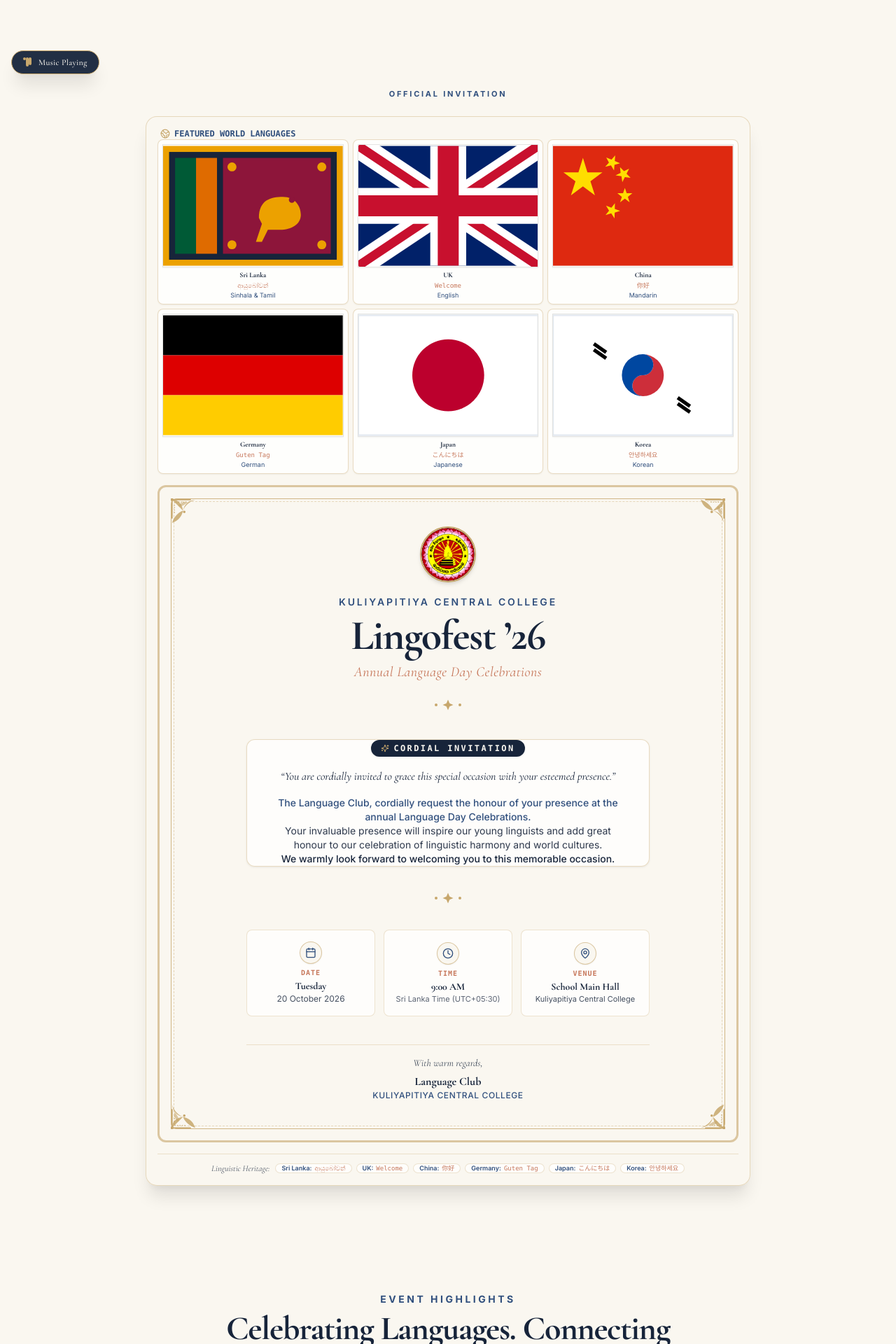
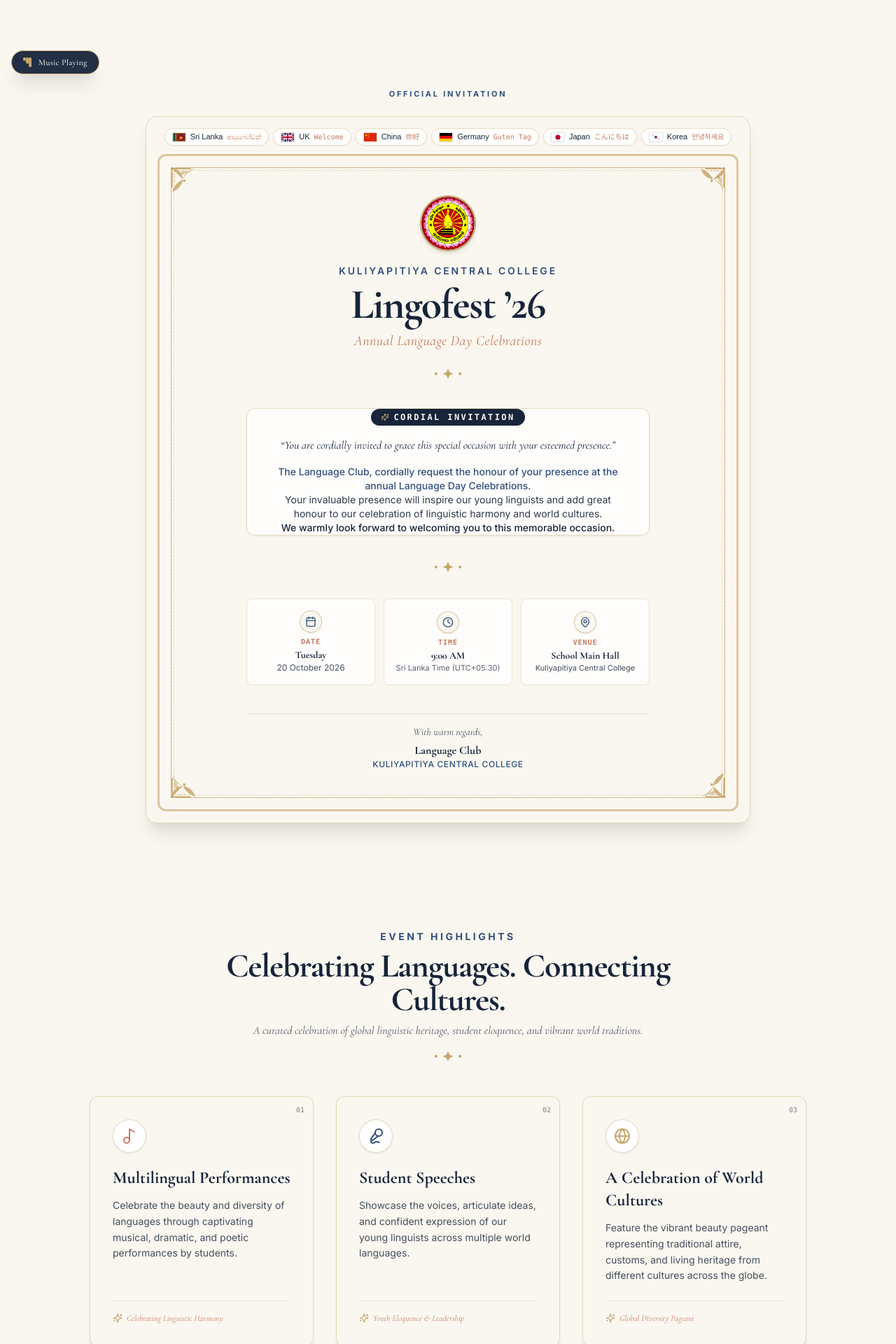
Before and after one commit to RMthisal/lingofest_cck, a React (Vite) app: page / in a window 1280 px wide. Shown: the part 678-2598 px from the top of the page at 70% size. Built offline with nearby package versions, Linux system fonts and the light colour scheme; a web font is replaced by a local one.

Commit message:
Keep flags and languages as compact small pill icons without large cards

```diff
--- a/src/components/InternationalFlagFrame.tsx
+++ b/src/components/InternationalFlagFrame.tsx
@@ -2,7 +2,6 @@ import React, { useState } from 'react';
 import { FLAGS_DATA } from '../data/eventData';
 import { FlagIcon } from './FlagIcon';
 import { FlagItem } from '../types';
-import { Globe2, Sparkles } from 'lucide-react';
 
 interface InternationalFlagFrameProps {
   children: React.ReactNode;
@@ -13,37 +12,26 @@ export const InternationalFlagFrame: React.FC<InternationalFlagFrameProps> = ({
 
   return (
     <div className="relative w-full max-w-4xl mx-auto my-4 sm:my-6 px-2 sm:px-4">
-      {/* Active Flag Floating Tooltip / Toast */}
+      {/* Active Flag Floating Tooltip */}
       {activeFlag && (
         <div
           role="status"
           aria-live="polite"
-          className="fixed bottom-6 left-1/2 -translate-x-1/2 z-50 bg-[#17243A]/95 backdrop-blur-md border border-[#C7A76C] text-[#FAF7F0] px-4 py-2.5 rounded-full shadow-2xl flex items-center gap-3 animate-fade-in text-xs sm:text-sm font-sans pointer-events-none"
+          className="fixed bottom-6 left-1/2 -translate-x-1/2 z-50 bg-[#17243A]/95 backdrop-blur-md border border-[#C7A76C] text-[#FAF7F0] px-4 py-2 rounded-full shadow-2xl flex items-center gap-2.5 animate-fade-in text-xs sm:text-sm font-sans pointer-events-none"
         >
-          <FlagIcon countryCode={activeFlag.code} className="w-6 h-4 rounded-xs shadow-xs" />
+          <FlagIcon countryCode={activeFlag.code} className="w-5 h-3.5 rounded-xs shadow-xs" />
           <span className="font-semibold text-[#C7A76C]">{activeFlag.country}:</span>
           <span className="italic">{activeFlag.greeting}</span>
           <span className="opacity-75 text-xs">({activeFlag.language})</span>
         </div>
       )}
 
-      {/* Decorative Outer Envelope & Language Frame */}
-      <div className="relative rounded-2xl p-2.5 sm:p-4 md:p-6 bg-gradient-to-b from-[#17243A]/5 via-[#FAF7F0]/40 to-[#17243A]/5 backdrop-blur-xs border border-[#C7A76C]/40 shadow-xl">
+      {/* Decorative Outer Envelope Frame */}
+      <div className="relative rounded-2xl p-2 sm:p-4 md:p-6 bg-gradient-to-b from-[#17243A]/5 via-[#FAF7F0]/40 to-[#17243A]/5 backdrop-blur-xs border border-[#C7A76C]/40 shadow-xl">
 
-        {/* Languages Header Label */}
-        <div className="flex items-center justify-between gap-2 mb-2.5 px-1">
-          <div className="inline-flex items-center gap-1.5 text-[10px] sm:text-xs font-mono uppercase tracking-[0.18em] text-[#304F7D] font-bold">
-            <Globe2 className="w-3.5 h-3.5 text-[#C7A76C]" />
-            <span>Featured World Languages</span>
-          </div>
-          <div className="hidden sm:inline-flex items-center gap-1 text-[10px] font-serif italic text-[#C7785C]">
-            <Sparkles className="w-3 h-3 text-[#C7A76C]" />
-            <span>6 Celebrating Traditions</span>
-          </div>
-        </div>
-
-        {/* 6-Language Header Grid — 2 rows of 3 on mobile, 6 across on desktop */}
-        <div className="grid grid-cols-3 sm:grid-cols-6 gap-1.5 sm:gap-2 md:gap-3 mb-4">
+        {/* Top Small Flag Badges Ribbon — Compact pill icons like previous design */}
+        <div className="mb-3 text-center">
+          <div className="flex flex-wrap items-center justify-center gap-1.5 sm:gap-2">
             {FLAGS_DATA.map((flag) => {
               const isSelected = activeFlag?.id === flag.id;
               return (
@@ -53,48 +41,27 @@ export const InternationalFlagFrame: React.FC<InternationalFlagFrameProps> = ({
                   onClick={() => setActiveFlag(isSelected ? null : flag)}
                   onMouseEnter={() => setActiveFlag(flag)}
                   onMouseLeave={() => setActiveFlag(null)}
-                className={`flex flex-col items-center justify-center p-1.5 sm:p-2.5 rounded-lg border transition-all duration-200 text-center cursor-pointer select-none ${
+                  className={`inline-flex items-center gap-1.5 px-2.5 py-1 sm:px-3 sm:py-1.5 rounded-full border transition-all duration-200 cursor-pointer text-left ${
                     isSelected
-                    ? 'bg-white border-[#C7A76C] shadow-md -translate-y-0.5'
+                      ? 'bg-white border-[#C7A76C] shadow-sm scale-105'
                       : 'bg-white/80 hover:bg-white border-[#C7A76C]/40 hover:border-[#C7A76C] shadow-2xs hover:shadow-xs'
                   }`}
                   title={`${flag.country} (${flag.language}): ${flag.greeting}`}
                   aria-label={`${flag.country} language greeting`}
                 >
-                {/* Flag Icon */}
-                <div className="w-7 h-4.5 sm:w-9 sm:h-5 md:w-11 md:h-7 rounded-xs sm:rounded overflow-hidden shadow-2xs border border-black/10 mb-1">
+                  <div className="w-5 h-3.5 rounded-xs overflow-hidden shadow-2xs border border-black/10">
                     <FlagIcon countryCode={flag.code} className="w-full h-full object-cover" title={flag.country} />
                   </div>
-
-                {/* Country Name */}
-                <span className="text-[10px] sm:text-[11px] md:text-xs font-serif font-bold text-[#17243A] leading-tight truncate w-full">
-                  {flag.country === "United Kingdom" ? (
-                    <>
-                      <span className="sm:hidden">UK</span>
-                      <span className="hidden sm:inline">United Kingdom</span>
-                    </>
-                  ) : flag.country === "South Korea" ? (
-                    <>
-                      <span className="sm:hidden">Korea</span>
-                      <span className="hidden sm:inline">South Korea</span>
-                    </>
-                  ) : (
-                    flag.country
-                  )}
+                  <span className="text-[11px] font-medium text-[#17243A]">
+                    {flag.country === "United Kingdom" ? "UK" : flag.country === "South Korea" ? "Korea" : flag.country}
                   </span>
-
-                {/* Native Greeting */}
-                <span className="text-[9px] sm:text-[10px] md:text-[11px] text-[#C7785C] font-mono leading-tight truncate w-full mt-0.5 font-medium">
+                  <span className="text-[10px] text-[#C7785C] font-mono">
                     {flag.greeting}
-                </span>
-
-                {/* Language (Visible on larger mobile / tablet / desktop) */}
-                <span className="hidden md:block text-[9px] text-[#304F7D] font-sans mt-0.5 truncate w-full">
-                  {flag.language}
                   </span>
                 </button>
               );
             })}
+          </div>
         </div>
 
         {/* Central Invitation Card */}
@@ -102,31 +69,6 @@ export const InternationalFlagFrame: React.FC<InternationalFlagFrameProps> = ({
           {children}
         </div>
 
-        {/* Bottom Language Harmony Ribbon */}
-        <div className="mt-4 pt-3 border-t border-[#C7A76C]/30 flex flex-wrap items-center justify-center gap-2 sm:gap-3 text-center">
-          <span className="text-[10px] sm:text-xs font-serif italic text-[#17243A]/75">
-            Linguistic Heritage:
-          </span>
-          <div className="flex flex-wrap items-center justify-center gap-1.5 sm:gap-2">
-            {FLAGS_DATA.map((flag, idx) => (
-              <React.Fragment key={flag.id}>
-                <span
-                  onClick={() => setActiveFlag(flag)}
-                  className="inline-flex items-center gap-1 px-2 py-0.5 rounded-full bg-white/70 hover:bg-white text-[9px] sm:text-[11px] font-sans text-[#17243A] border border-[#C7A76C]/30 cursor-pointer transition-colors"
-                >
-                  <span className="font-semibold text-[#304F7D]">
-                    {flag.country === "United Kingdom" ? "UK" : flag.country === "South Korea" ? "Korea" : flag.country}:
-                  </span>
-                  <span className="font-mono text-[#C7785C]">{flag.greeting}</span>
-                </span>
-                {idx < FLAGS_DATA.length - 1 && (
-                  <span className="text-[#C7A76C]/60 text-xs hidden sm:inline">•</span>
-                )}
-              </React.Fragment>
-            ))}
-          </div>
-        </div>
-
       </div>
     </div>
   );
```
Lines whose indentation alone changed are shown as unchanged.
